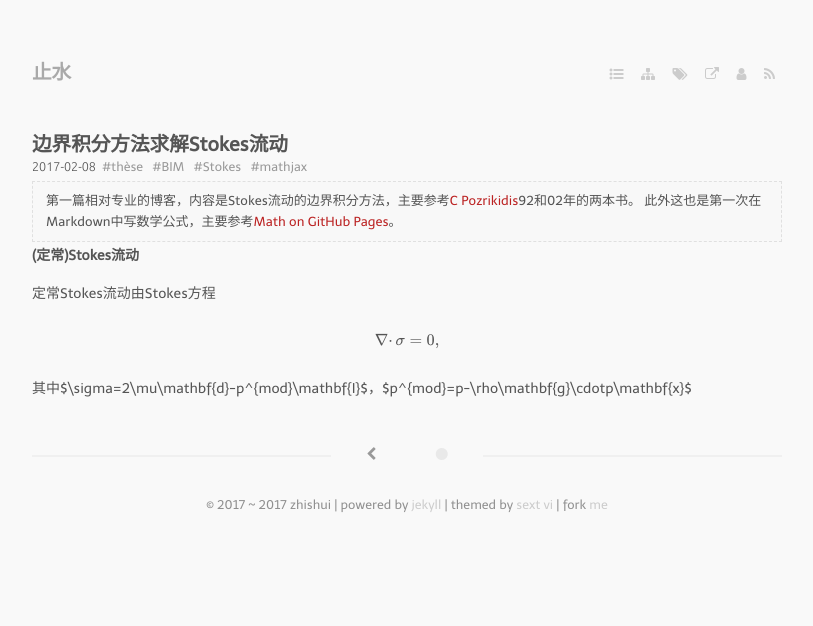
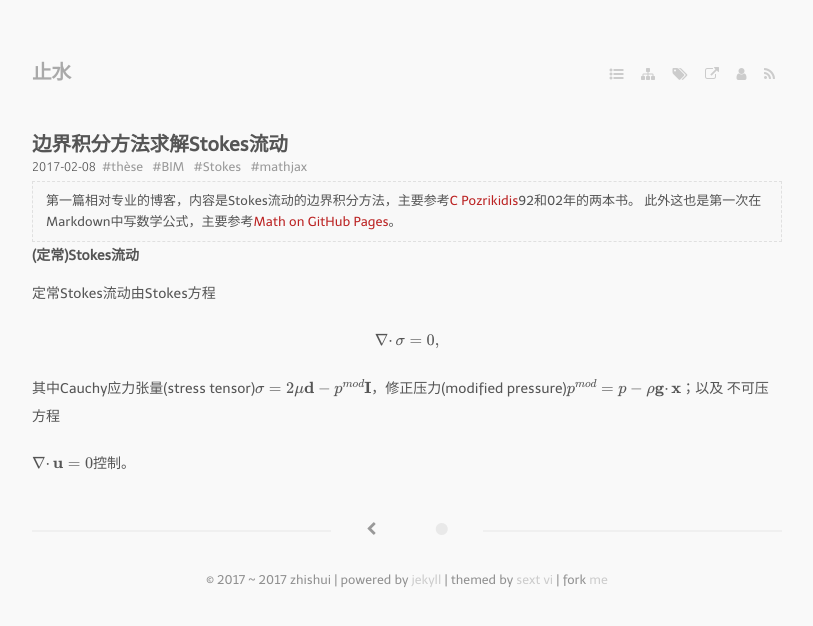
Before and after one commit to bizhishui/bizhishui.github.io, a Jekyll site: the page built from _posts/2017-02-08-BIM-Stokes.md, in a window 1280 px wide. Shown: the top 626 px of the page, without its empty margins (233-1046 px from the left). Built offline with Jekyll 4.4.1, drawn with Linux system fonts in a browser that asks for light colours; nearby versions of some CDN libraries; some web fonts are replaced; formulas are drawn with MathJax 3; a script that is not in the unit is left out.

Commit message:
test math

```diff
--- a/_posts/2017-02-08-BIM-Stokes.md
+++ b/_posts/2017-02-08-BIM-Stokes.md
@@ -20,4 +20,7 @@ tags:
 
 $$\nabla\cdotp\sigma=0,$$
 
-其中$\sigma=2\mu\mathbf{d}-p^{mod}\mathbf{I}$，$p^{mod}=p-\rho\mathbf{g}\cdotp\mathbf{x}$
+其中Cauchy应力张量(stress tensor)$$\sigma=2\mu\mathbf{d}-p^{mod}\mathbf{I}$$，修正压力(modified pressure)$$p^{mod}=p-\rho\mathbf{g}\cdotp\mathbf{x}$$；以及
+不可压方程
+
+$$\nabla\cdotp\mathbf{u}=0$$控制。
```
